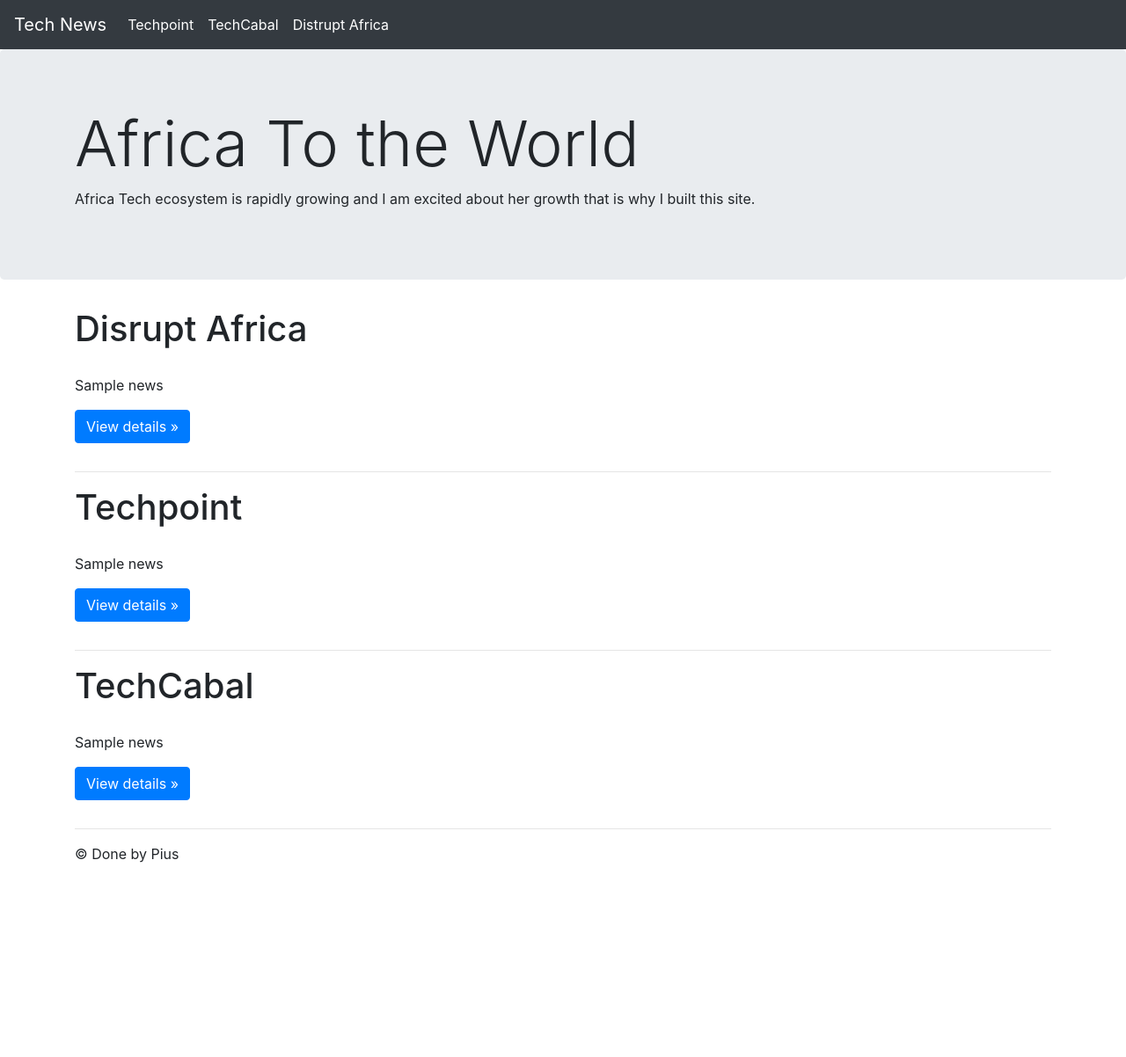
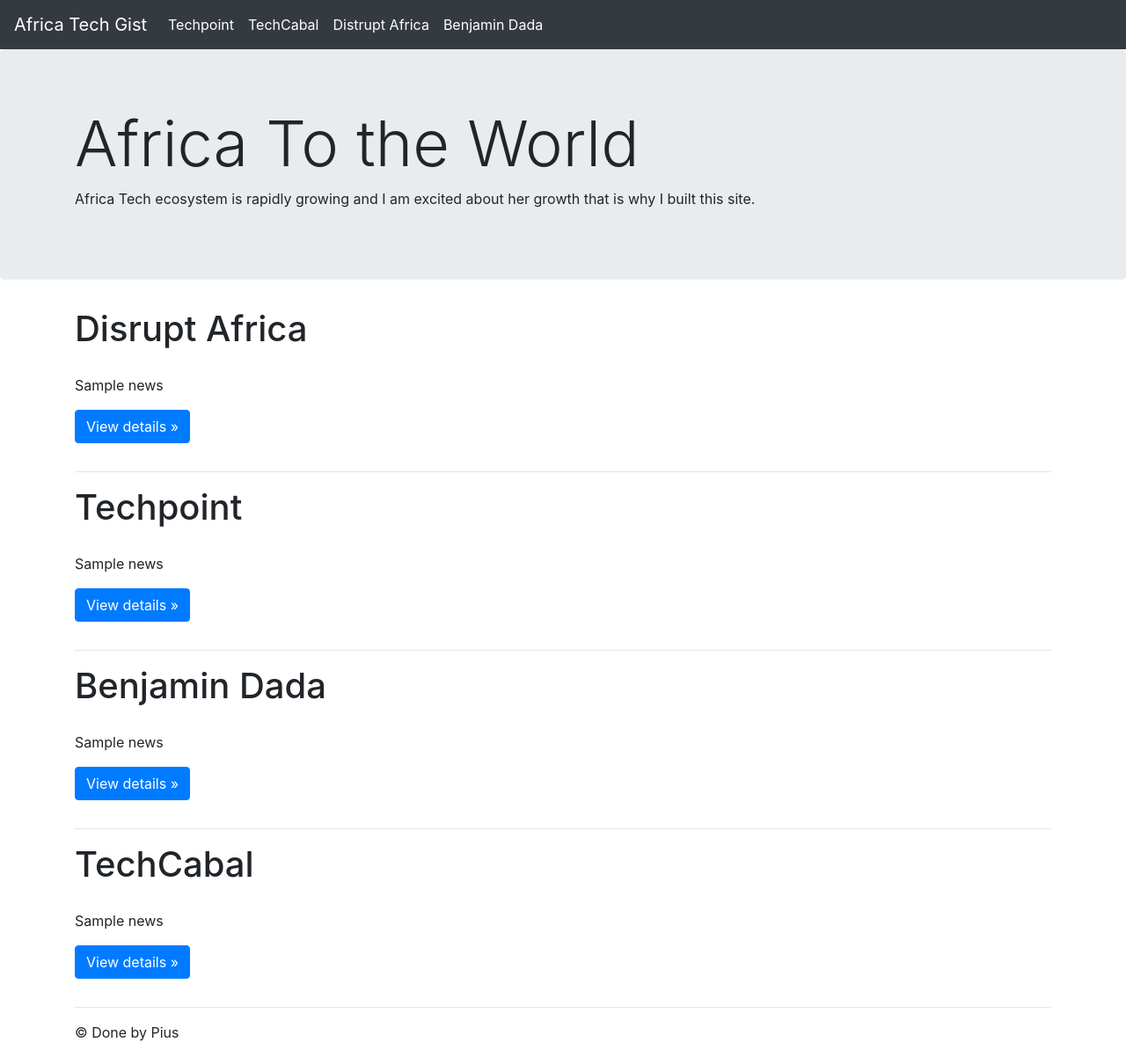
Before and after one commit to ikeoffiah/technews, a Flask app: template templates/news.html in a window 1280 px wide. Shown: the whole page at 88% size. Before the commit the page ends 981 px from the top, so only its background shows below. Run offline with Flask 2, Linux system fonts and the light colour scheme; the template is opened without the code that fills it: most values are stand-ins (such as "Sample title", 1, 10 or a date in 2020); some libraries are stand-ins or nearby versions.

Commit message:
I added benjamin dada tech news site

```diff
--- a/app.py
+++ b/app.py
@@ -13,23 +13,26 @@
     tech_point = requests.get("https://techpoint.africa/").text
     techcabal = requests.get("https://techcabal.com/category/startups/").text
     disrupt = requests.get("https://disrupt-africa.com/").text
+    bd = requests.get("https://www.benjamindada.com/").text
 
     soup_point = BeautifulSoup(tech_point, 'lxml')
     soup_cabal = BeautifulSoup(techcabal, 'lxml')
     soup_disrupt = BeautifulSoup(disrupt, 'lxml')
+    soup_bd = BeautifulSoup(bd, 'lxml')
 
     point = soup_point.find_all('h4', class_="entry-title")
     cabal = soup_cabal.find_all('a', class_="article-list-title")
     rupt = soup_disrupt.find_all('a', class_="post-title")
+    ben = soup_bd.find_all('a', class_="post-card-content-link")
 
 
     news_point = [{'news':n.find('a').text,'link':n.find('a')['href']} for n in point]
-    news_cabal = [{'news':n.text.strip(),'link':n["href"].strip()} for n in cabal]
+    news_cabal = [{'news':n.text.strip(),'link':n["href"].strip()} for n in cabal if n.text !=""]
     news_rupt = [{'news': n.text.strip(), 'link': n["href"].strip()} for n in rupt]
+    news_bd = [{'news':r.h2.text,'link':f'https://www.benjamindada.com{r["href"]}'} for r in ben if r.find('span',class_="post-card-tags")]
 
 
-
-    return render_template('news.html',news_rupt=news_rupt, news_cabal=news_cabal, news_point=news_point)
+    return render_template('news.html',news_rupt=news_rupt, news_cabal=news_cabal, news_point=news_point, news_bd=news_bd)
 
 
 
--- a/templates/news.html
+++ b/templates/news.html
@@ -25,7 +25,7 @@
 <body>
 
     <nav class="navbar navbar-expand-md navbar-dark fixed-top bg-dark">
-        <a class="navbar-brand" href="#">Tech News</a>
+        <a class="navbar-brand" href="#">Africa Tech Gist</a>
         <button class="navbar-toggler" type="button" data-toggle="collapse" data-target="#navbarsExampleDefault"
             aria-controls="navbarsExampleDefault" aria-expanded="false" aria-label="Toggle navigation">
             <span class="navbar-toggler-icon"></span>
@@ -43,6 +43,11 @@
                 </li>
                 <li class="nav-item active">
                     <a class="nav-link" href="#disrupt">Distrupt Africa<span
+                            class="sr-only">(current)</span></a>
+                </li>
+
+                <li class="nav-item active">
+                    <a class="nav-link" href="#ben">Benjamin Dada<span
                             class="sr-only">(current)</span></a>
                 </li>
 
@@ -108,6 +113,33 @@
         </div> <!-- /container -->
 
 
+
+        <div class="container" id="ben">
+            <div>
+                <h1 class="titl">Benjamin Dada</h1>
+            </div>
+            <!-- Example row of columns -->
+            <div class="row">
+
+                            {% for new in news_bd %}
+                <div class="col-md-4">
+
+                    <p>{{new.news}}</p>
+                    <p><a class="btn btn-primary" href="{{new.link}}" role="button">View details &raquo;</a></p>
+                </div>
+            {% endfor %}
+
+
+            </div>
+
+            <hr>
+
+        </div> <!-- /container -->
+
+
+
+
+
         <div class="container" id="techcabal">
             <div>
                 <h1 class="titl">TechCabal</h1>
```
